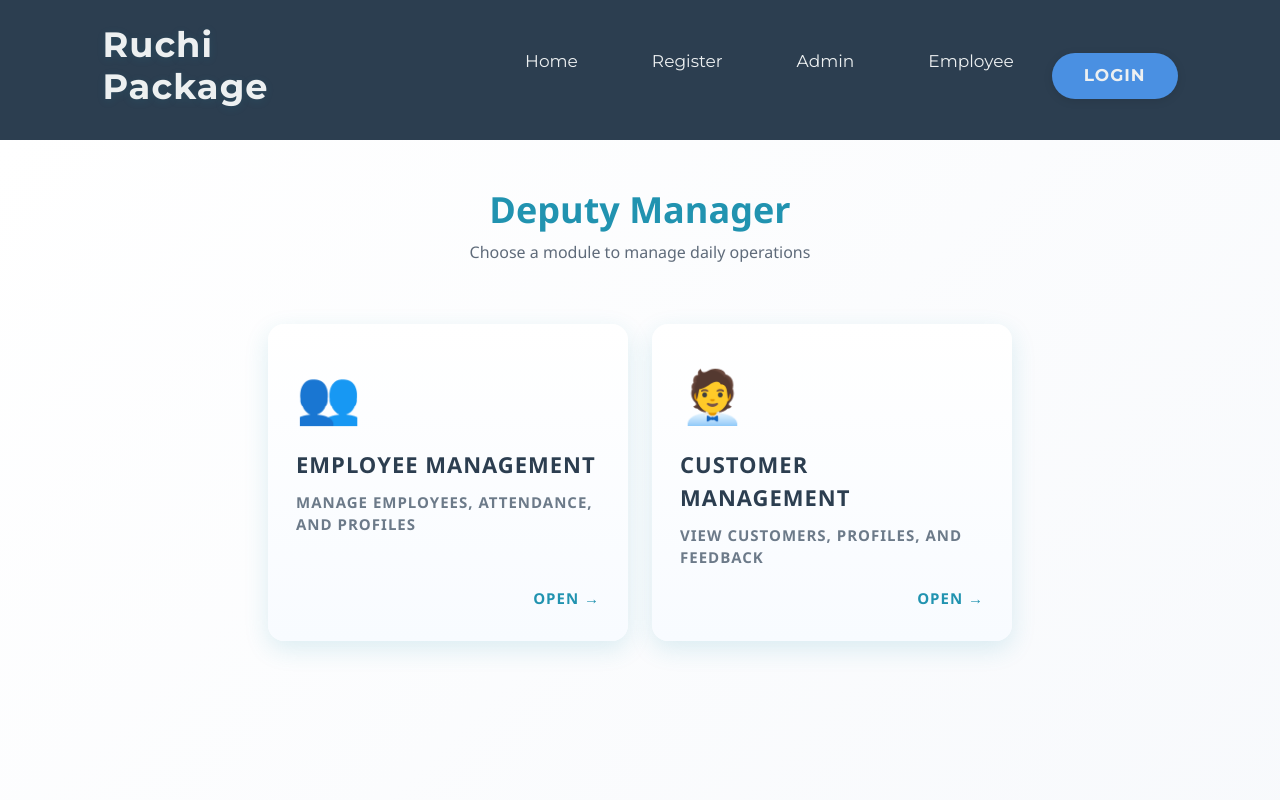
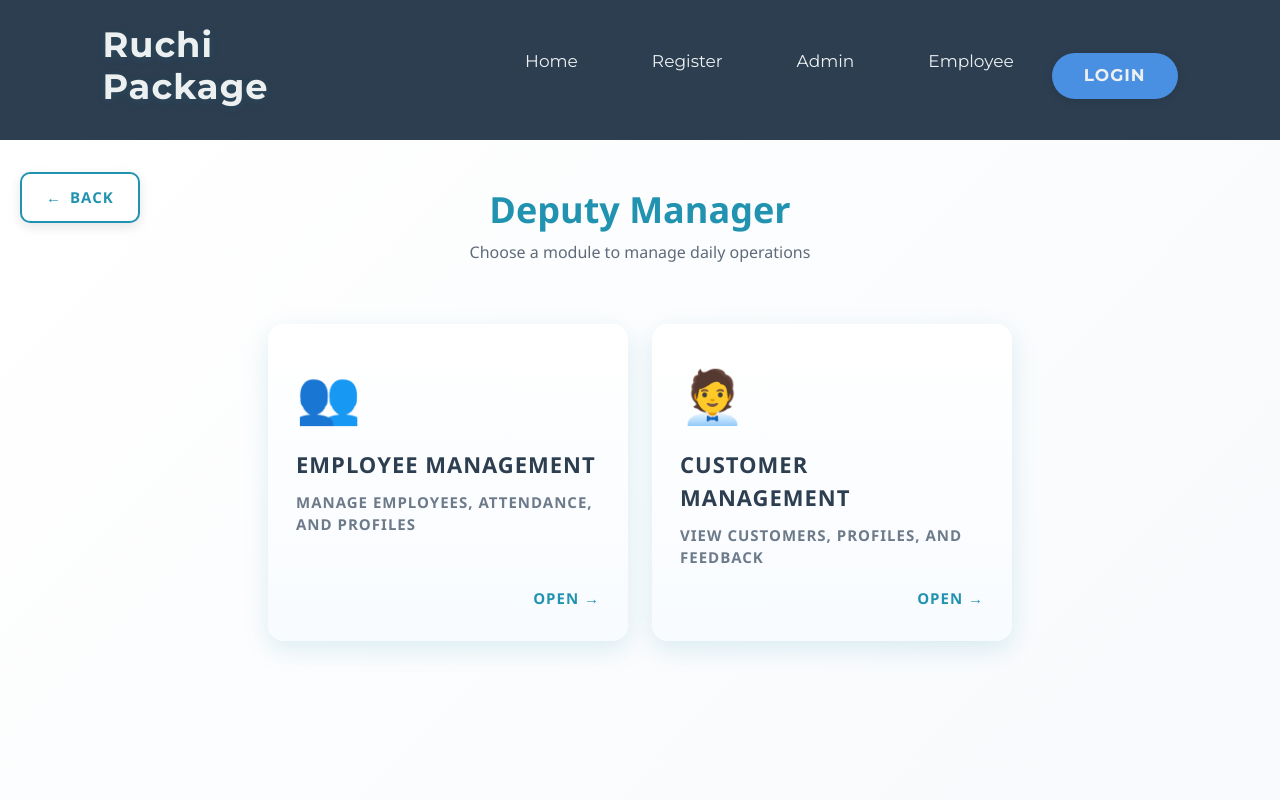
Before and after one commit to Ranjuna120/Package-Delivery-Management-System, a React (Create React App) app in the folder frontend/: page /DMChoose in a window 1280 px wide. Shown: the top 800 px of the page. Built offline with nearby package versions, Linux system fonts and the light colour scheme.

Commit message:
Update DMChoose.js

```diff
--- a/frontend/src/compoments/DMChoose.js
+++ b/frontend/src/compoments/DMChoose.js
@@ -24,6 +24,13 @@ function DMChoose() {
 
   return (
     <section style={styles.section}>
+      <button
+        onClick={() => navigate('/AdminLogin')}
+        style={styles.backBtn}
+      >
+        <span>←</span> Back
+      </button>
+
       <div style={styles.headerWrap}>
         <h1 style={styles.title}>Deputy Manager</h1>
         <p style={styles.subtitle}>Choose a module to manage daily operations</p>
@@ -66,6 +73,7 @@ const styles = {
     display: 'flex',
     flexDirection: 'column',
     alignItems: 'center',
+    position: 'relative',
   },
   headerWrap: {
     textAlign: 'center',
@@ -127,6 +135,24 @@ const styles = {
     fontWeight: 700,
     color: '#2193b0',
   },
+  backBtn: {
+    position: 'absolute',
+    top: 20,
+    left: 20,
+    padding: '12px 24px',
+    background: 'white',
+    color: '#2193b0',
+    border: '2px solid #2193b0',
+    borderRadius: 10,
+    fontSize: 15,
+    fontWeight: 700,
+    cursor: 'pointer',
+    display: 'inline-flex',
+    alignItems: 'center',
+    gap: 8,
+    transition: 'all 0.3s ease',
+    boxShadow: '0 4px 12px rgba(0, 0, 0, 0.1)',
+  },
 };
 
 export default DMChoose;
```
